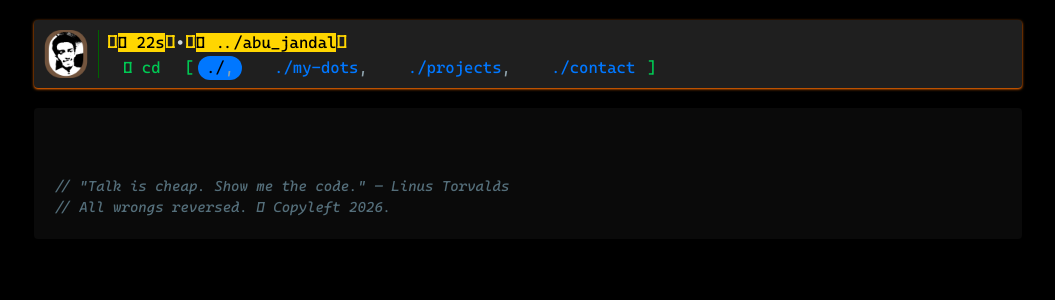
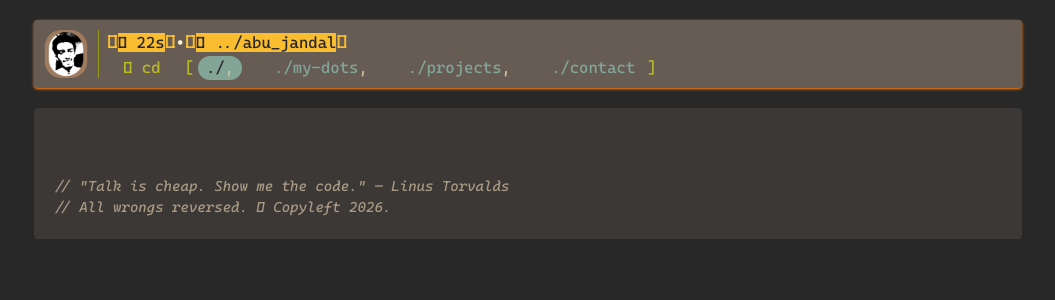
Before and after one commit to ex-jandal/my-portfolio, a SvelteKit app: page / in a window 1280 px wide. Shown: the top 300 px of the page, without its empty margins (112-1167 px from the left). Built offline with nearby package versions, Linux system fonts and the light colour scheme; a web font is replaced by a local one.

Commit message:
update colors

```diff
--- a/src/routes/layout.css
+++ b/src/routes/layout.css
@@ -112,61 +112,61 @@ footer {
   --font-main: 'CascidaCode', 'NerdIcons', monospace; /* CascidaCode font*/
   --font-icons: 'NerdIcons';
   /* Absolute Zero Backgrounds */
-  --color-gruvbox-dark0: #000000;
-  --color-gruvbox-dark1: #0a0a0a;
-  --color-gruvbox-dark2: #141414;
-  --color-gruvbox-dark3: #1f1f1f;
-  --color-gruvbox-dark4: #2b2b2b;
+  /* --color-gruvbox-dark0: #000000; */
+  /* --color-gruvbox-dark1: #0a0a0a; */
+  /* --color-gruvbox-dark2: #141414; */
+  /* --color-gruvbox-dark3: #1f1f1f; */
+  /* --color-gruvbox-dark4: #2b2b2b; */
 
   /* Cool Metallic Neutrals */
-  --color-gruvbox-light0: #cfd8dc;
-  --color-gruvbox-light1: #b0bec5;
-  --color-gruvbox-light2: #90a4ae;
-  --color-gruvbox-light3: #78909c;
-  --color-gruvbox-light4: #546e7a;
+  /* --color-gruvbox-light0: #cfd8dc; */
+  /* --color-gruvbox-light1: #b0bec5; */
+  /* --color-gruvbox-light2: #90a4ae; */
+  /* --color-gruvbox-light3: #78909c; */
+  /* --color-gruvbox-light4: #546e7a; */
 
   /* Deep Jewel Tones */
-  --color-gruvbox-gray: #546e7a;
-  --color-gruvbox-red: #990000;
-  --color-gruvbox-bright-red: #ff0000;
-  --color-gruvbox-green: #006400;
-  --color-gruvbox-bright-green: #00c853;
-  --color-gruvbox-yellow: #a57c00;
-  --color-gruvbox-bright-yellow: #ffd600;
-  --color-gruvbox-blue: #004488;
-  --color-gruvbox-bright-blue: #0077ff;
-  --color-gruvbox-purple: #1a237e;        /* Deep Navy */
-  --color-gruvbox-bright-purple: #2563eb; /* Royal Blue */
-  --color-gruvbox-aqua: #006064;
-  --color-gruvbox-bright-aqua: #00e5ff;
-  --color-gruvbox-orange: #8a4b00;
-  --color-gruvbox-bright-orange: #ff6d00;
+  /* --color-gruvbox-gray: #546e7a; */
+  /* --color-gruvbox-red: #990000; */
+  /* --color-gruvbox-bright-red: #ff0000; */
+  /* --color-gruvbox-green: #006400; */
+  /* --color-gruvbox-bright-green: #00c853; */
+  /* --color-gruvbox-yellow: #a57c00; */
+  /* --color-gruvbox-bright-yellow: #ffd600; */
+  /* --color-gruvbox-blue: #004488; */
+  /* --color-gruvbox-bright-blue: #0077ff; */
+  /* --color-gruvbox-purple: #1a237e; */
+  /* --color-gruvbox-bright-purple: #2563eb; */
+  /* --color-gruvbox-aqua: #006064; */
+  /* --color-gruvbox-bright-aqua: #00e5ff; */
+  /* --color-gruvbox-orange: #8a4b00; */
+  /* --color-gruvbox-bright-orange: #ff6d00; */
 
-  /* --color-gruvbox-dark0: #282828; */
-  /* --color-gruvbox-dark1: #3c3836; */
-  /* --color-gruvbox-dark2: #504945; */
-  /* --color-gruvbox-dark3: #665c54; */
-  /* --color-gruvbox-dark4: #7c6f64; */
-  /**/
-  /* --color-gruvbox-light0: #fbf1c7; */
-  /* --color-gruvbox-light1: #ebdbb2; */
-  /* --color-gruvbox-light2: #d5c4a1; */
-  /* --color-gruvbox-light3: #bdae93; */
-  /* --color-gruvbox-light4: #a89984; */
-  /**/
-  /* --color-gruvbox-gray: #928374; */
-  /* --color-gruvbox-red: #cc241d; */
-  /* --color-gruvbox-bright-red: #fb4934; */
-  /* --color-gruvbox-green: #98971a; */
-  /* --color-gruvbox-bright-green: #b8bb26; */
-  /* --color-gruvbox-yellow: #d79921; */
-  /* --color-gruvbox-bright-yellow: #fabd2f; */
-  /* --color-gruvbox-blue: #458588; */
-  /* --color-gruvbox-bright-blue: #83a598; */
-  /* --color-gruvbox-purple: #b16286; */
-  /* --color-gruvbox-bright-purple: #d3869b; */
-  /* --color-gruvbox-aqua: #689d6a; */
-  /* --color-gruvbox-bright-aqua: #8ec07c; */
-  /* --color-gruvbox-orange: #d65d0e; */
-  /* --color-gruvbox-bright-orange: #fe8019; */
+  --color-gruvbox-dark0: #282828;
+  --color-gruvbox-dark1: #3c3836;
+  --color-gruvbox-dark2: #504945;
+  --color-gruvbox-dark3: #665c54;
+  --color-gruvbox-dark4: #7c6f64;
+
+  --color-gruvbox-light0: #fbf1c7;
+  --color-gruvbox-light1: #ebdbb2;
+  --color-gruvbox-light2: #d5c4a1;
+  --color-gruvbox-light3: #bdae93;
+  --color-gruvbox-light4: #a89984;
+
+  --color-gruvbox-gray: #928374;
+  --color-gruvbox-red: #cc241d;
+  --color-gruvbox-bright-red: #fb4934;
+  --color-gruvbox-green: #98971a;
+  --color-gruvbox-bright-green: #b8bb26;
+  --color-gruvbox-yellow: #d79921;
+  --color-gruvbox-bright-yellow: #fabd2f;
+  --color-gruvbox-blue: #458588;
+  --color-gruvbox-bright-blue: #83a598;
+  --color-gruvbox-purple: #b16286;
+  --color-gruvbox-bright-purple: #d3869b;
+  --color-gruvbox-aqua: #689d6a;
+  --color-gruvbox-bright-aqua: #8ec07c;
+  --color-gruvbox-orange: #d65d0e;
+  --color-gruvbox-bright-orange: #fe8019;
 }
```
